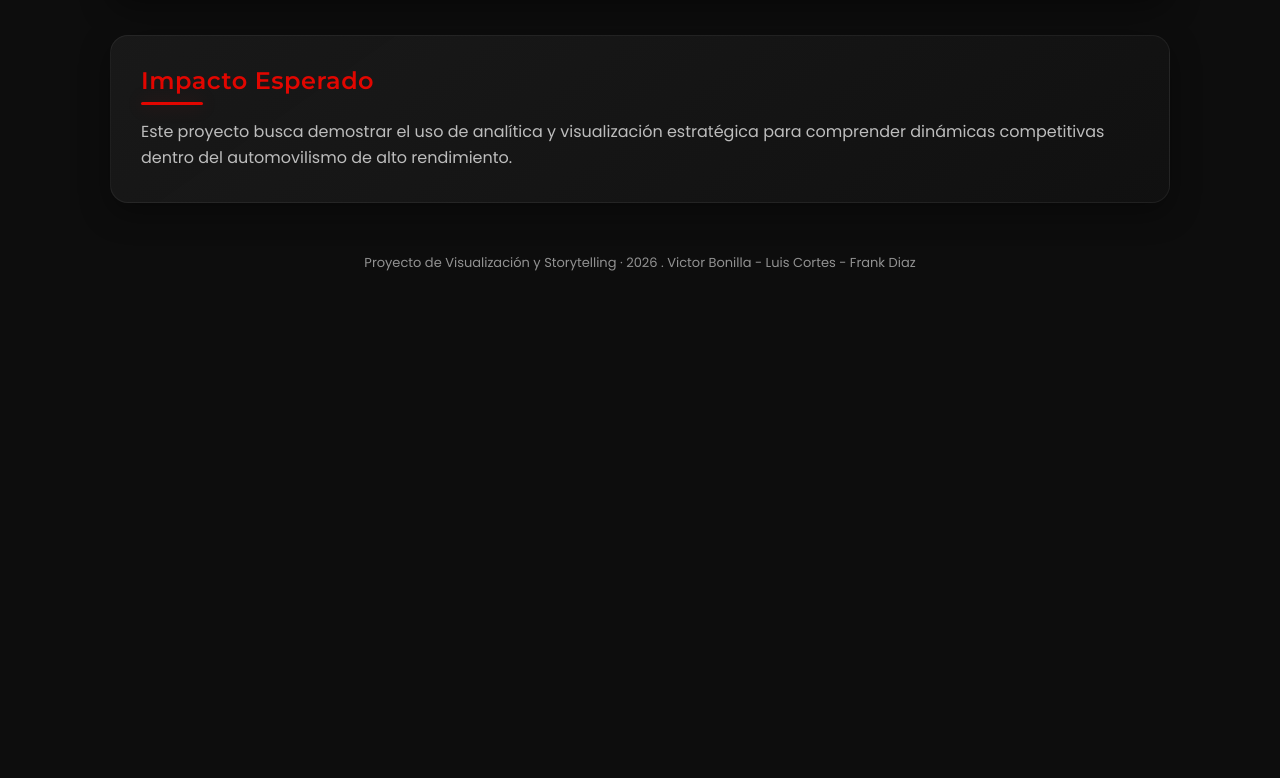
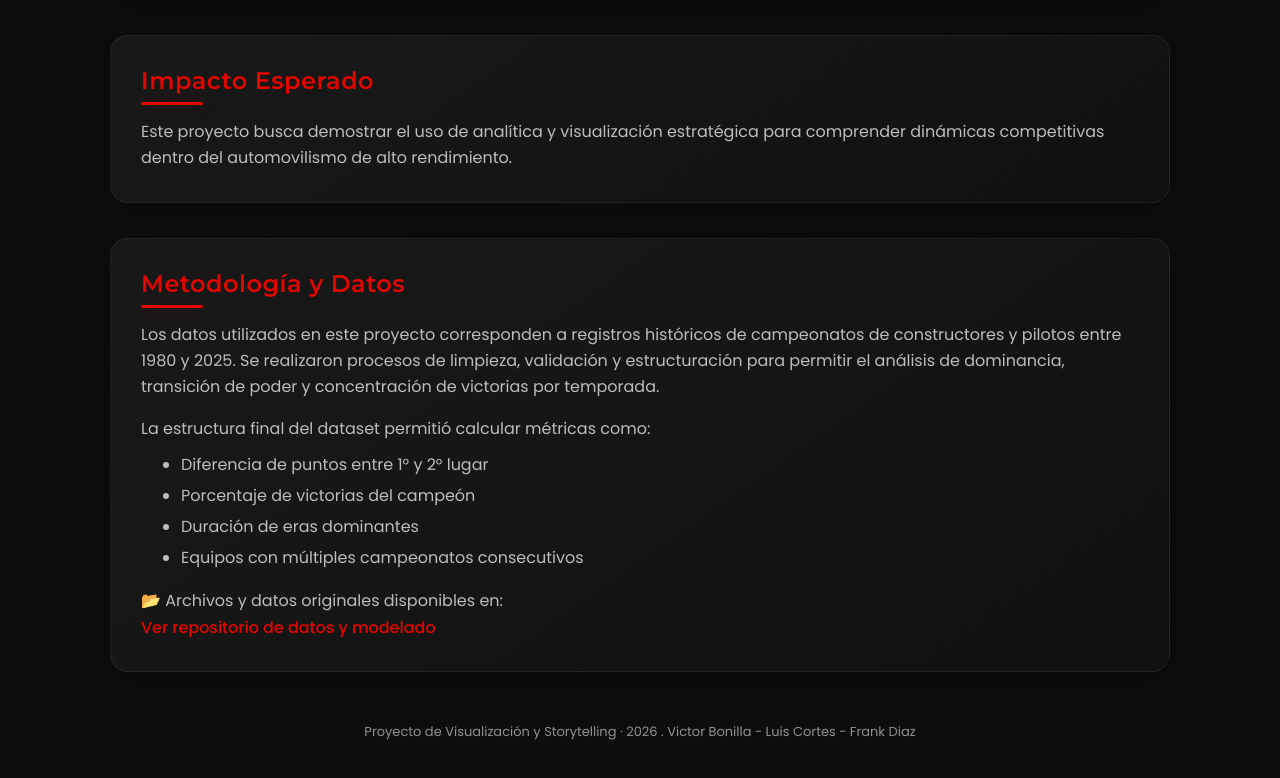
Before and after one commit to victorbonilla0611/proyecto_final_storytelling, a plain HTML site: page index.html in a window 1280 px wide. Shown: the part 2494-3272 px from the top of the page. Before the commit the page ends 2807 px from the top, so only its background shows below. Drawn offline with Linux system fonts and the light colour scheme.

Commit message:
Update index.html

```diff
--- a/index.html
+++ b/index.html
@@ -319,6 +319,41 @@ body::before{
       dinámicas competitivas dentro del automovilismo de alto rendimiento.
     </p>
   </div>
+
+  <div class="card">
+  <h2>Metodología y Datos</h2>
+
+  <p>
+    Los datos utilizados en este proyecto corresponden a registros históricos
+    de campeonatos de constructores y pilotos entre 1980 y 2025.
+    Se realizaron procesos de limpieza, validación y estructuración
+    para permitir el análisis de dominancia, transición de poder
+    y concentración de victorias por temporada.
+  </p>
+
+  <p style="margin-top:15px;">
+    La estructura final del dataset permitió calcular métricas como:
+  </p>
+
+  <ul>
+    <li>Diferencia de puntos entre 1° y 2° lugar</li>
+    <li>Porcentaje de victorias del campeón</li>
+    <li>Duración de eras dominantes</li>
+    <li>Equipos con múltiples campeonatos consecutivos</li>
+  </ul>
+
+  <p style="margin-top:18px;">
+    📂 Archivos y datos originales disponibles en:
+  </p>
+
+  <p>
+    <a href="AQUI_TU_LINK" target="_blank"
+       style="color:var(--f1-red); font-weight:500; text-decoration:none;">
+       Ver repositorio de datos y modelado
+    </a>
+  </p>
+</div>
+
 </section>
 
 <footer>
```
